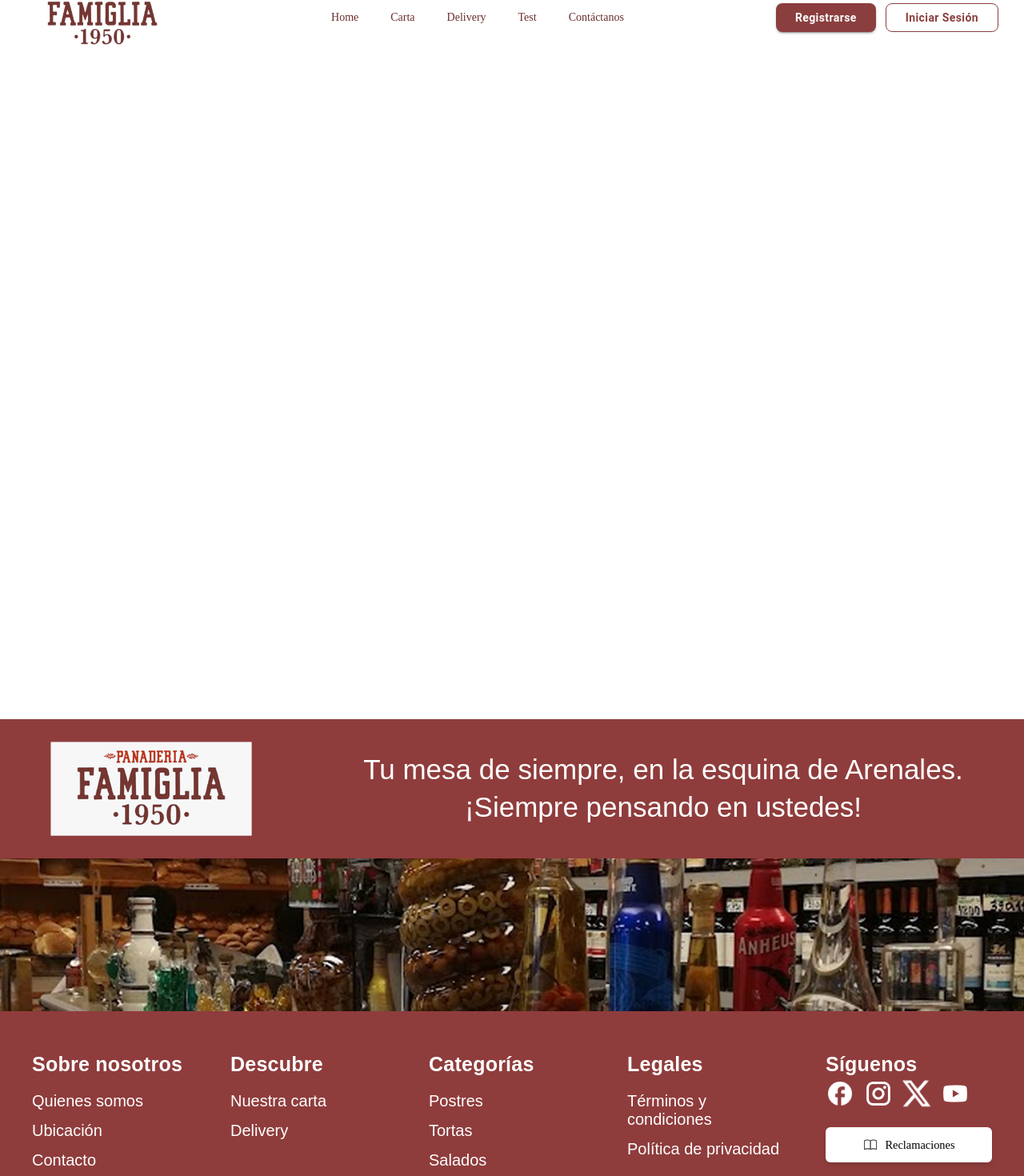
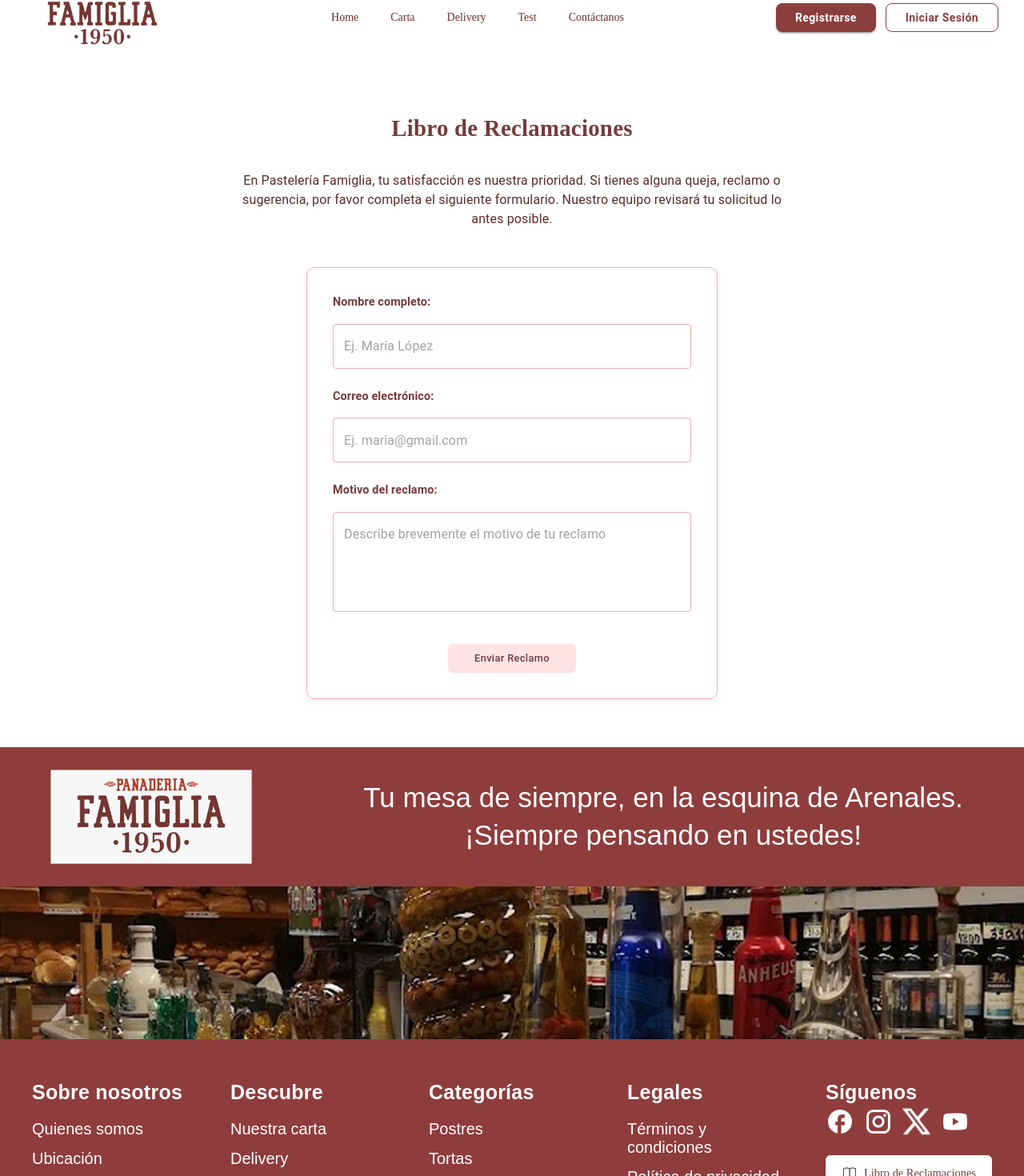
Before and after one commit to ANRROUS/Famiglia, a React app in the folder Frontend/: page /complaints in a window 1280 px wide. Shown: the part 55-1525 px from the top of the page at 80% size. Built offline with nearby package versions, Linux system fonts and the light colour scheme; no server answers; the HTML template or start-up script is replaced by a standard one.

Commit message:
feat: libro de reclamaciones funcionando en el footer

```diff
--- a/Frontend/src/App.jsx
+++ b/Frontend/src/App.jsx
@@ -10,6 +10,7 @@ import Profile from "./pages/Profile";
 import Catalog from "./pages/Catalog";
 import PreferencesTest from './pages/PreferencesTest';
 import ProtectedRoute from "./components/common/ProtectedRoute";
+import Complaints from "./pages/Complaints";
 import { setUser } from "./redux/slices/authSlice";
 import { authAPI } from "./services/api";
 
@@ -51,6 +52,7 @@ function Layout() {
           <Route path="/" element={<Home />} />
           <Route path="/home" element={<Navigate to="/" replace />} />
           <Route path="/contact-us" element={<ContactUs />} />
+          <Route path="/complaints" element={<Complaints />} />
           <Route path="/test" element={<PreferencesTest />} />
           <Route path="/carta" element={<Catalog />} />
 
--- a/Frontend/src/components/layout/Footer.jsx
+++ b/Frontend/src/components/layout/Footer.jsx
@@ -1,4 +1,6 @@
 import { Box, Typography } from "@mui/material";
+import { useState } from "react";
+import { useNavigate } from "react-router-dom";
 import imgLogoFamiglia from "../../assets/images/img_logoFamigliawithBorders.png";
 import imgFooter from "../../assets/images/img_footer.png";
 import imgBook from "../../assets/images/img_book.png";
@@ -6,14 +8,16 @@ import imgFacebookLogo from "../../assets/images/img_facebookLogo.png";
 import imgIgLogo from "../../assets/images/img_igLogo.png";
 import imgXLogo from "../../assets/images/img_xLogo.png";
 import imgYtLogo from "../../assets/images/img_ytLogo.png";
+import { ModalTerminos, ModalPrivacidad } from "../common/Modal";
 
 const Footer = () => {
+  const [openModal, setOpenModal] = useState(null); // null | "terminos" | "privacidad"
+  const navigate = useNavigate();
+
   return (
     <Box className="w-full font-[Montserrat] overflow-hidden">
-
-      {/* Header del Footer: Logo + Slogan */}
+      {/* Header del Footer */}
       <Box className="flex flex-col md:flex-row w-full">
-        {/* Logo dentro de caja granate */}
         <Box className="bg-[#8f3c3c] p-4 md:p-6 flex justify-center items-center md:min-w-[330px] md:max-w-[330px]">
           <img
             src={imgLogoFamiglia}
@@ -22,16 +26,11 @@ const Footer = () => {
           />
         </Box>
 
-        {/* Slogan */}
         <Box className="bg-[#8f3c3c] flex-1 flex justify-center items-center text-center px-6 md:px-10 py-6">
           <Typography
             variant="h5"
             className="text-white font-normal leading-tight"
-            sx={{
-              fontFamily: "Montserrat, sans-serif",
-              fontWeight: 400,
-              fontSize: "35px",
-            }}
+            sx={{ fontFamily: "Montserrat, sans-serif", fontWeight: 400, fontSize: "35px" }}
           >
             Tu mesa de siempre, en la esquina de Arenales.
             <br />
@@ -40,26 +39,18 @@ const Footer = () => {
         </Box>
       </Box>
 
-      {/* Imagen decorativa con fusión al fondo granate */}
+      {/* Imagen decorativa */}
       <Box
         className="w-full relative leading-none"
-        sx={{
-          background: "linear-gradient(to bottom, transparent 80%, #8f3c3c 100%)",
-        }}
+        sx={{ background: "linear-gradient(to bottom, transparent 80%, #8f3c3c 100%)" }}
       >
-        <img
-          src={imgFooter}
-          alt="Decoración"
-          className="w-full object-cover block align-bottom m-0 p-0"
-        />
+        <img src={imgFooter} alt="Decoración" className="w-full object-cover block" />
       </Box>
 
-      {/* Contenido textual del footer */}
+      {/* Contenido textual */}
       <Box className="bg-[#8f3c3c] text-white pt-12 pb-16">
         <Box className="max-w-[1200px] mx-auto px-6 md:px-10">
           <Box className="grid grid-cols-2 sm:grid-cols-3 md:grid-cols-5 gap-10 text-left">
-
-            {/* Secciones principales */}
             {[
               {
                 title: "Sobre nosotros",
@@ -75,7 +66,10 @@ const Footer = () => {
               },
               {
                 title: "Legales",
-                items: ["Términos y condiciones", "Política de privacidad"],
+                items: [
+                  { text: "Términos y condiciones", action: () => setOpenModal("terminos") },
+                  { text: "Política de privacidad", action: () => setOpenModal("privacidad") },
+                ],
               },
             ].map((section, idx) => (
               <Box key={idx}>
@@ -89,18 +83,21 @@ const Footer = () => {
                 >
                   {section.title}
                 </Typography>
+
                 <ul className="list-none pl-0 space-y-[14px]">
                   {section.items.map((item, i) => (
                     <li
                       key={i}
-                      className="text-white"
+                      onClick={item.action}
+                      className={`text-white cursor-pointer ${item.action ? "hover:underline" : ""
+                        }`}
                       style={{
                         fontFamily: "Montserrat, sans-serif",
                         fontWeight: 400,
                         fontSize: "20px",
                       }}
                     >
-                      {item}
+                      {item.text || item}
                     </li>
                   ))}
                 </ul>
@@ -111,11 +108,7 @@ const Footer = () => {
             <Box>
               <Typography
                 className="text-white mb-3"
-                sx={{
-                  fontFamily: "Montserrat, sans-serif",
-                  fontWeight: 700,
-                  fontSize: "25px",
-                }}
+                sx={{ fontFamily: "Montserrat, sans-serif", fontWeight: 700, fontSize: "25px" }}
               >
                 Síguenos
               </Typography>
@@ -127,19 +120,36 @@ const Footer = () => {
                 <img src={imgYtLogo} alt="YouTube" className="w-9 h-9" />
               </Box>
 
-              <Box className="bg-white text-[#000] rounded-md px-4 py-3 flex items-center justify-center gap-2 text-[0.9rem] font-medium shadow-md hover:bg-gray-100 transition-all">
-                <img src={imgBook} alt="Libro de Reclamaciones" className="w-5 h-5" />
-                Reclamaciones
+              <Box
+                onClick={() => {
+                  window.scrollTo({ top: 0, behavior: "smooth" });
+                  navigate("/complaints");
+                }}
+                className="bg-white text-[#753b3b] rounded-md px-5 py-3 flex items-center
+                justify-center gap-2 text-[0.9rem] font-medium shadow-md hover:bg-[#fde3e3]
+                transition-all cursor-pointer"
+              >
+
+                <img
+                  src={imgBook}
+                  alt="Libro de Reclamaciones"
+                  className="w-5 h-5"
+                />
+                Libro de Reclamaciones
               </Box>
             </Box>
           </Box>
         </Box>
       </Box>
 
-      {/* Pie de página */}
+      {/* Pie */}
       <Box className="bg-white text-[#b63434] text-center py-4 text-sm md:text-base font-medium">
         Pastelería Famiglia © 2025 - Todos los derechos reservados
       </Box>
+
+      {/* Modales */}
+      <ModalTerminos isOpen={openModal === "terminos"} onClose={() => setOpenModal(null)} />
+      <ModalPrivacidad isOpen={openModal === "privacidad"} onClose={() => setOpenModal(null)} />
     </Box>
   );
 };
--- /dev/null
+++ b/Frontend/src/pages/Complaints.jsx
@@ -0,0 +1,134 @@
+import React from "react";
+import { Box, Typography, TextField, Button } from "@mui/material";
+
+const Complaints = () => {
+  return (
+    <Box
+      className="
+        w-full
+        bg-white
+        flex flex-col justify-center items-center
+        py-20 px-6 sm:px-10
+        font-[Montserrat] text-[#753b3b]
+      "
+      sx={{
+        maxWidth: "100vw",
+        paddingTop: "40px",
+        paddingBottom: "60px",
+        overflowX: "hidden",
+      }}
+    >
+      {/* Título principal */}
+      <Typography
+        sx={{
+          fontFamily: "'Lilita One', cursive",
+          fontWeight: 700,
+          fontSize: "1.8rem",
+          color: "#753b3b",
+          mb: 4,
+          textAlign: "center",
+        }}
+      >
+        Libro de Reclamaciones
+      </Typography>
+
+      {/* Descripción */}
+      <Typography
+        sx={{
+          maxWidth: "700px",
+          textAlign: "center",
+          fontSize: "1rem",
+          mb: 6,
+          color: "#5a2b2b",
+        }}
+      >
+        En Pastelería Famiglia, tu satisfacción es nuestra prioridad. Si tienes alguna queja,
+        reclamo o sugerencia, por favor completa el siguiente formulario. Nuestro equipo revisará tu solicitud lo antes posible.
+      </Typography>
+
+      {/* Formulario visual */}
+      <Box
+        className="max-w-md w-full"
+        sx={{
+          display: "flex",
+          flexDirection: "column",
+          gap: 2,
+          border: "1px solid #efb0b0",
+          borderRadius: "10px",
+          padding: "2rem 2rem",
+          backgroundColor: "#fff",
+          boxShadow: "0 4px 8px rgba(0,0,0,0.05)",
+        }}
+      >
+        <Typography sx={{ fontWeight: 700, fontSize: "0.9rem" }}>Nombre completo:</Typography>
+        <TextField
+          variant="outlined"
+          fullWidth
+          placeholder="Ej. María López"
+          sx={{
+            "& .MuiOutlinedInput-root": {
+              "& fieldset": { borderColor: "#efb0b0" },
+              "&:hover fieldset": { borderColor: "#d47a7a" },
+              "&.Mui-focused fieldset": { borderColor: "#b25555" },
+            },
+          }}
+        />
+
+        <Typography sx={{ fontWeight: 700, fontSize: "0.9rem", mt: 1 }}>
+          Correo electrónico:
+        </Typography>
+        <TextField
+          variant="outlined"
+          type="email"
+          placeholder="Ej. maria@gmail.com"
+          fullWidth
+          sx={{
+            "& .MuiOutlinedInput-root": {
+              "& fieldset": { borderColor: "#efb0b0" },
+              "&:hover fieldset": { borderColor: "#d47a7a" },
+              "&.Mui-focused fieldset": { borderColor: "#b25555" },
+            },
+          }}
+        />
+
+        <Typography sx={{ fontWeight: 700, fontSize: "0.9rem", mt: 1 }}>
+          Motivo del reclamo:
+        </Typography>
+        <TextField
+          variant="outlined"
+          multiline
+          rows={4}
+          placeholder="Describe brevemente el motivo de tu reclamo"
+          fullWidth
+          sx={{
+            "& .MuiOutlinedInput-root": {
+              "& fieldset": { borderColor: "#efb0b0" },
+              "&:hover fieldset": { borderColor: "#d47a7a" },
+              "&.Mui-focused fieldset": { borderColor: "#b25555" },
+            },
+          }}
+        />
+
+        <Button
+          sx={{
+            mt: 3,
+            alignSelf: "center",
+            width: "160px",
+            height: "36px",
+            backgroundColor: "#fde3e3",
+            color: "#753b3b",
+            fontWeight: 500,
+            textTransform: "none",
+            fontSize: "0.8rem",
+            borderRadius: "6px",
+            "&:hover": { backgroundColor: "#f9cccc" },
+          }}
+        >
+          Enviar Reclamo
+        </Button>
+      </Box>
+    </Box>
+  );
+};
+
+export default Complaints;
```
